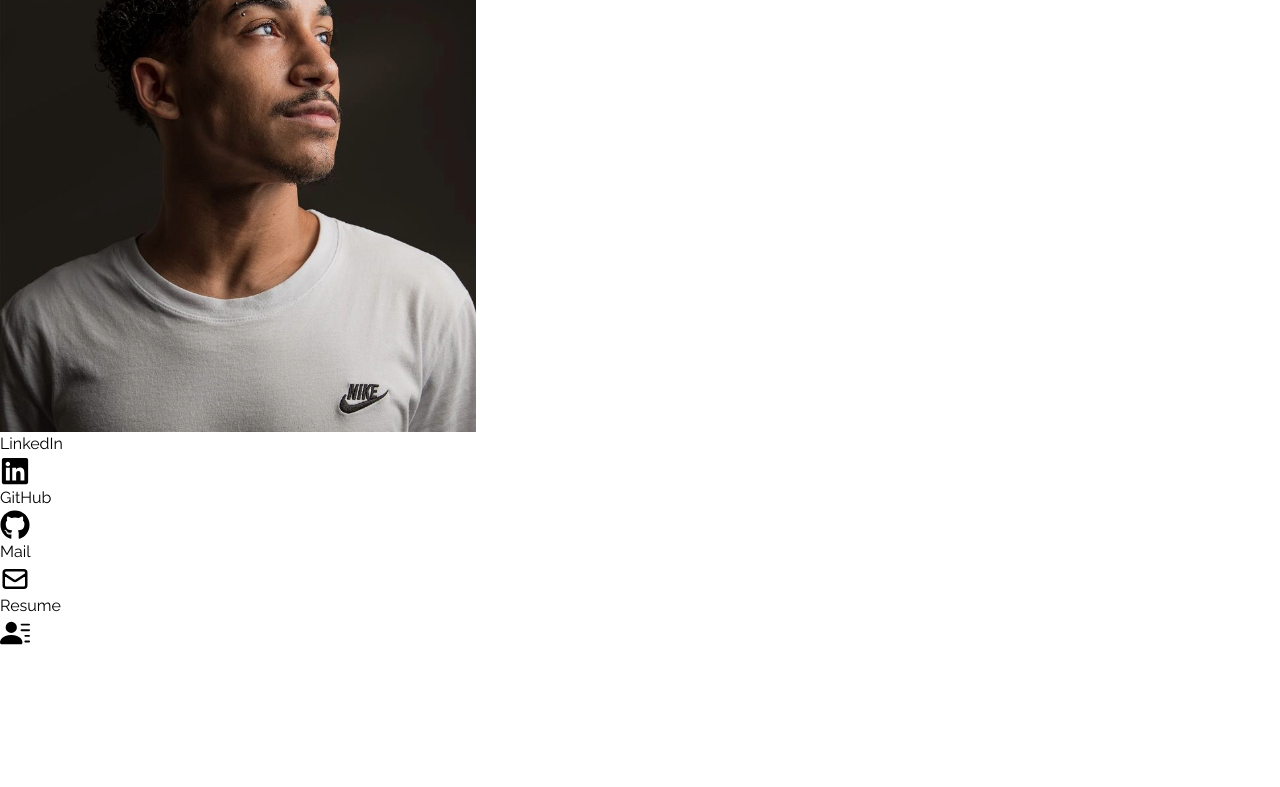
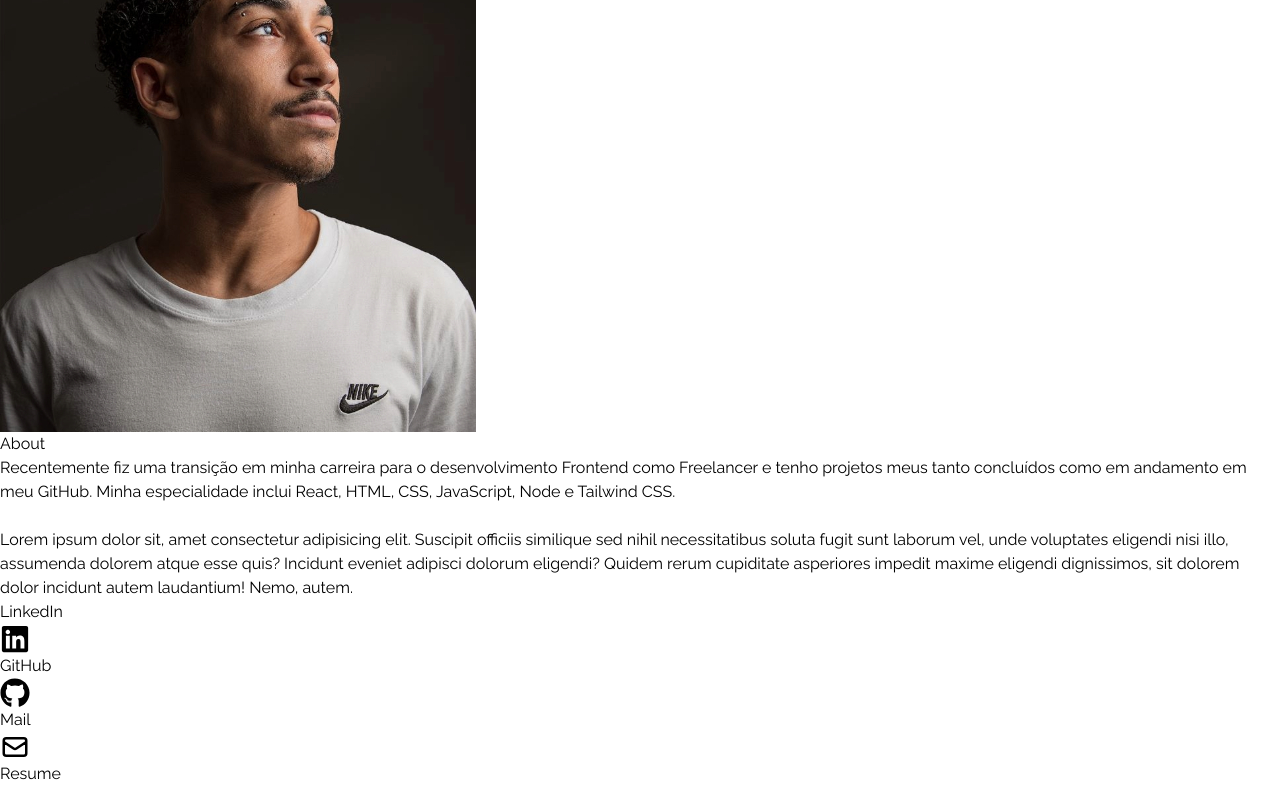
Before and after one commit to pedrx777/rt_portfolio, a React (Vite) app: page / in a window 1280 px wide. Shown: the part 387-1174 px from the top of the page. Before the commit the page ends 1035 px from the top, so only its background shows below. Built offline with nearby package versions, Linux system fonts and the light colour scheme.

Commit message:
feat(about): start implementing about page

```diff
--- a/src/App.jsx
+++ b/src/App.jsx
@@ -1,3 +1,4 @@
+import About from "./components/About"
 import Home from "./components/Home"
 import NavBar from "./components/NavBar"
 import SocialLinks from "./components/SocialLinks"
@@ -8,6 +9,7 @@ function App() {
     <div>
       <NavBar />
       <Home />
+      <About />
 
       <SocialLinks />
     </div>
--- /dev/null
+++ b/src/components/About.jsx
@@ -0,0 +1,31 @@
+const About = () => {
+  return (
+    <div>
+      <div>
+        <div>
+          <p>About</p>
+        </div>
+
+        <p>
+          Recentemente fiz uma transição em minha carreira para o
+          desenvolvimento Frontend como Freelancer e tenho projetos meus tanto
+          concluídos como em andamento em meu GitHub. Minha especialidade inclui
+          React, HTML, CSS, JavaScript, Node e Tailwind CSS.
+        </p>
+
+        <br />
+
+        <p>
+          Lorem ipsum dolor sit, amet consectetur adipisicing elit. Suscipit
+          officiis similique sed nihil necessitatibus soluta fugit sunt laborum
+          vel, unde voluptates eligendi nisi illo, assumenda dolorem atque esse
+          quis? Incidunt eveniet adipisci dolorum eligendi? Quidem rerum
+          cupiditate asperiores impedit maxime eligendi dignissimos, sit dolorem
+          dolor incidunt autem laudantium! Nemo, autem.
+        </p>
+      </div>
+    </div>
+  );
+};
+
+export default About;
```
